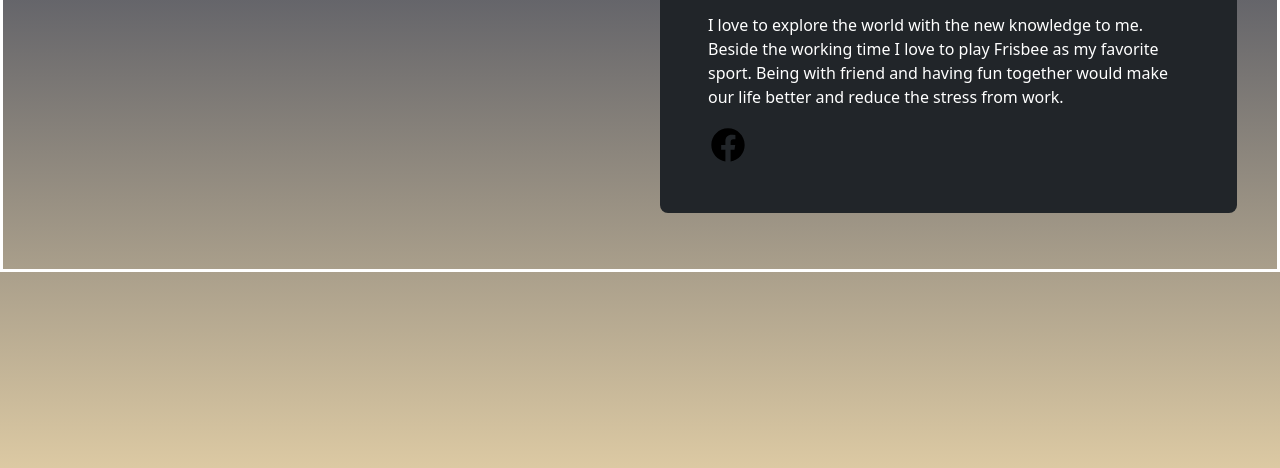
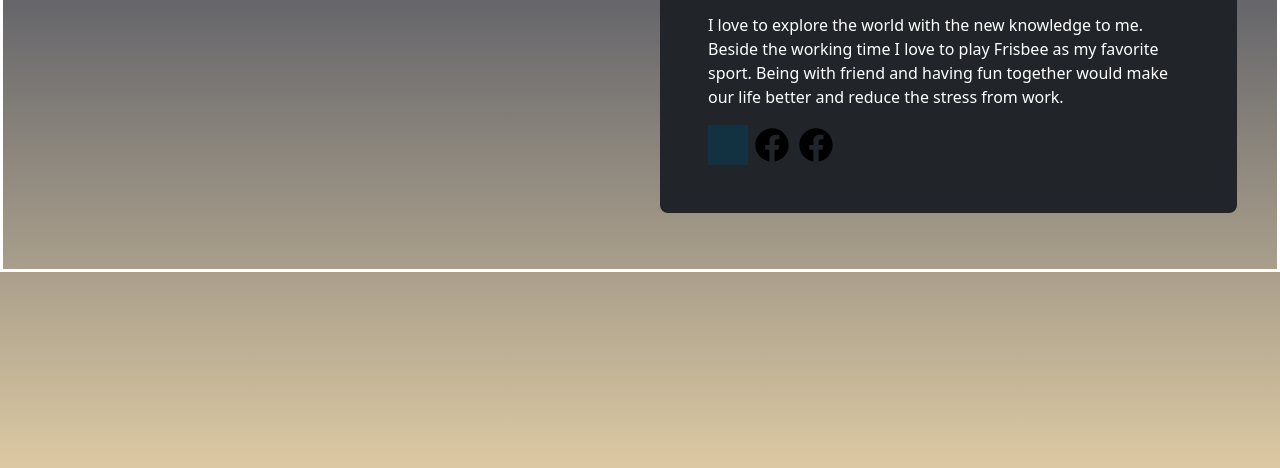
Before and after one commit to PhanNgocTrieu/web_developer, a website: page _self_project/personal_pages/index.html in a window 1280 px wide. Shown: the part 324-792 px from the top of the page. Drawn offline with nearby package versions, Linux system fonts and the light colour scheme.

Commit message:
Update files for serve God

```diff
--- a/_self_project/personal_pages/index.html
+++ b/_self_project/personal_pages/index.html
@@ -46,11 +46,23 @@
                   </p>
                   <!-- fb: https://www.facebook.com/trieu.phanngoc.31/ -->
                   <!-- <a class="fb-link-btn text-decoration-none" href="#" href="https://www.facebook.com/trieu.phanngoc.31/"> -->
-                  <a class="fb-link-btn text-decoration-none" href="#">
-                    <svg class="img_fb" fill="#000000" width="40px" height="40px" viewBox="0 0 24 24" xmlns="http://www.w3.org/2000/svg">
-                      <path d="M12.001 2.002c-5.522 0-9.999 4.477-9.999 9.999 0 4.99 3.656 9.126 8.437 9.879v-6.988h-2.54v-2.891h2.54V9.798c0-2.508 1.493-3.891 3.776-3.891 1.094 0 2.24.195 2.24.195v2.459h-1.264c-1.24 0-1.628.772-1.628 1.563v1.875h2.771l-.443 2.891h-2.328v6.988C18.344 21.129 22 16.992 22 12.001c0-5.522-4.477-9.999-9.999-9.999z"/>
-                    </svg>
-                  </a>
+                  <div class="btn-icon-ctn btn-group-lg">
+                    <a class="fb-link-btn text-decoration-none" href="#">
+                      <svg class="img_fb" fill="#000000" width="40px" height="40px" viewBox="0 0 24 24" xmlns="http://www.w3.org/2000/svg">
+                        <path d="M12.001 2.002c-5.522 0-9.999 4.477-9.999 9.999 0 4.99 3.656 9.126 8.437 9.879v-6.988h-2.54v-2.891h2.54V9.798c0-2.508 1.493-3.891 3.776-3.891 1.094 0 2.24.195 2.24.195v2.459h-1.264c-1.24 0-1.628.772-1.628 1.563v1.875h2.771l-.443 2.891h-2.328v6.988C18.344 21.129 22 16.992 22 12.001c0-5.522-4.477-9.999-9.999-9.999z"/>
+                      </svg>
+                    </a>
+                    <a class="fb-link-btn text-decoration-none" style="height: 80px;" href="#">
+                      <svg class="img_fb" fill="#000000" width="40px" height="40px" viewBox="0 0 24 24" xmlns="http://www.w3.org/2000/svg">
+                        <path d="M12.001 2.002c-5.522 0-9.999 4.477-9.999 9.999 0 4.99 3.656 9.126 8.437 9.879v-6.988h-2.54v-2.891h2.54V9.798c0-2.508 1.493-3.891 3.776-3.891 1.094 0 2.24.195 2.24.195v2.459h-1.264c-1.24 0-1.628.772-1.628 1.563v1.875h2.771l-.443 2.891h-2.328v6.988C18.344 21.129 22 16.992 22 12.001c0-5.522-4.477-9.999-9.999-9.999z"/>
+                      </svg>
+                    </a>
+                    <a class="fb-link-btn text-decoration-none" href="#">
+                      <svg class="img_fb" fill="#000000" width="40px" height="40px" viewBox="0 0 24 24" xmlns="http://www.w3.org/2000/svg">
+                        <path d="M12.001 2.002c-5.522 0-9.999 4.477-9.999 9.999 0 4.99 3.656 9.126 8.437 9.879v-6.988h-2.54v-2.891h2.54V9.798c0-2.508 1.493-3.891 3.776-3.891 1.094 0 2.24.195 2.24.195v2.459h-1.264c-1.24 0-1.628.772-1.628 1.563v1.875h2.771l-.443 2.891h-2.328v6.988C18.344 21.129 22 16.992 22 12.001c0-5.522-4.477-9.999-9.999-9.999z"/>
+                      </svg>
+                    </a>
+                  </div>
               </div>
             </div>
         </div>
--- a/_self_project/personal_pages/style/body.css
+++ b/_self_project/personal_pages/style/body.css
@@ -17,3 +17,36 @@
     /* border: 2px solid red; */
     width: 100;
 }
+
+.btn-icon-ctn {
+    z-index: 2;
+}
+
+.btn-icon-ctn::before {
+    content: "";
+    display: block;
+    position:absolute;
+    width: 40px;
+    height: 40px;
+    background-color:#123242;
+    z-index: 1;
+    transition: 1s ease;
+}
+
+.btn-icon-ctn::before:hover {
+    z-index: -1;
+}
+
+.img_fb:hover {
+    border-radius: 30px;
+    background-color: aquamarine;
+    -webkit-border-radius: 30px;
+    -moz-border-radius: 30px;
+    -ms-border-radius: 30px;
+    -o-border-radius: 30px;
+    transition: 2s ease;
+    -webkit-transition: 2s ease;
+    -moz-transition: 2s ease;
+    -ms-transition: 2s ease;
+    -o-transition: 2s ease;
+}
```
Also changed, not shown: 6 other files.
